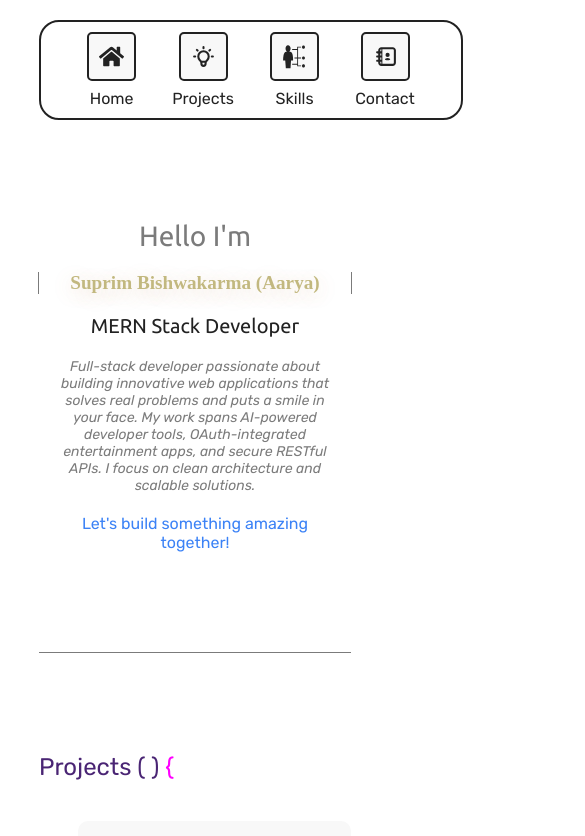
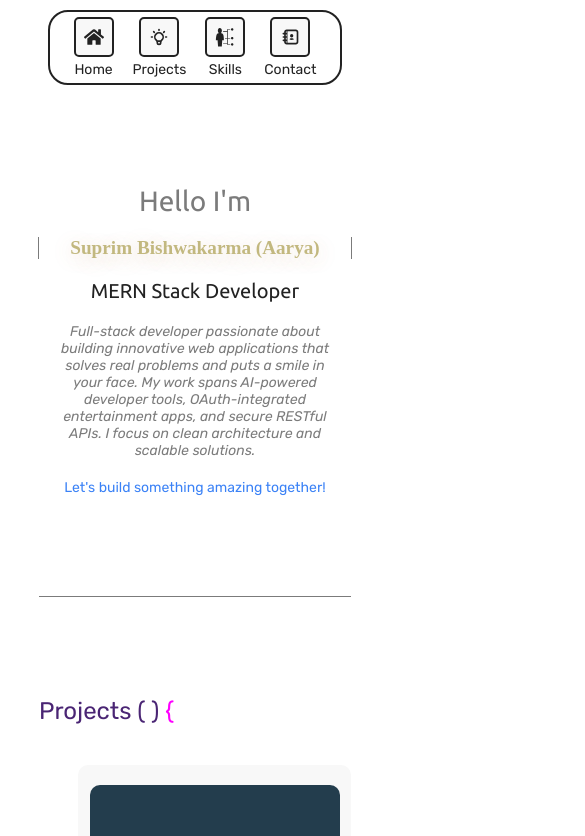
Before and after one commit to Suprimbishwakarma/Aarya, a React (Vite) app: page / in a window 390 px wide. Shown: the top 836 px of the page, 585 px wide, since content can reach past the window. Built offline with nearby package versions, Linux system fonts and the light colour scheme; a web font is replaced by a local one.

Commit message:
Minor UI bug fixed

```diff
--- a/src/components/Contact/Contact.css
+++ b/src/components/Contact/Contact.css
@@ -136,3 +136,49 @@
   padding-bottom: 50px;
   border-bottom: 1px solid #222222;
 }
+
+@media (max-width: 768px) {
+  .contact-block {
+    width: 90vw;
+    margin-top: 100px;
+  }
+
+  .contact-body-main {
+    flex-direction: column;
+    gap: 20px;
+    padding-bottom: 20px;
+  }
+
+  .contact-section {
+    width: 100%;
+    box-sizing: border-box;
+    padding-right: 20px;
+  }
+
+  .form-section {
+    width: 100%;
+    box-sizing: border-box;
+    padding: 20px;
+  }
+
+  .form-section label {
+    font-size: 14px;
+  }
+
+  .form-section input,
+  .form-section textarea {
+    width: 100%;
+    max-width: 100%;
+    box-sizing: border-box;
+    font-size: 12px;
+  }
+
+  .contact-title {
+    font-size: 24px;
+    margin-top: 50px;
+  }
+
+  .contact-detail span {
+    font-size: 14px;
+  }
+}
--- a/src/components/Copyright/Copyright.css
+++ b/src/components/Copyright/Copyright.css
@@ -34,3 +34,18 @@
   font-family: "Rubik", sans-serif;
   color: #0437f2;
 }
+
+@media (max-width: 768px) {
+  .copyright-section {
+    padding: 0 10px;
+  }
+
+  .copyright-body p {
+    font-size: 14px;
+  }
+
+  .copyright-icon {
+    font-size: 14px;
+    text-align: center;
+  }
+}
--- a/src/components/Navbar/Navbar.css
+++ b/src/components/Navbar/Navbar.css
@@ -47,3 +47,28 @@ p {
   font-family: "Rubik", "Ubuntu";
   color: #222222;
 }
+
+@media (max-width: 768px) {
+  .navbar {
+    width: 90%;
+    margin-top: 10px;
+    padding: 5px;
+  }
+
+  .home,
+  .projects,
+  .contact,
+  .skills {
+    gap: 4px;
+  }
+
+  .icon {
+    width: 20px;
+    height: 20px;
+    padding: 8px;
+  }
+
+  p {
+    font-size: 14px;
+  }
+}
--- a/src/components/Skills/Skills.css
+++ b/src/components/Skills/Skills.css
@@ -154,7 +154,6 @@
   .skills-header {
     font-size: 24px;
     margin-top: 100px;
-    margin-bottom: 100px;
   }
 
   .concepts-card {
```
